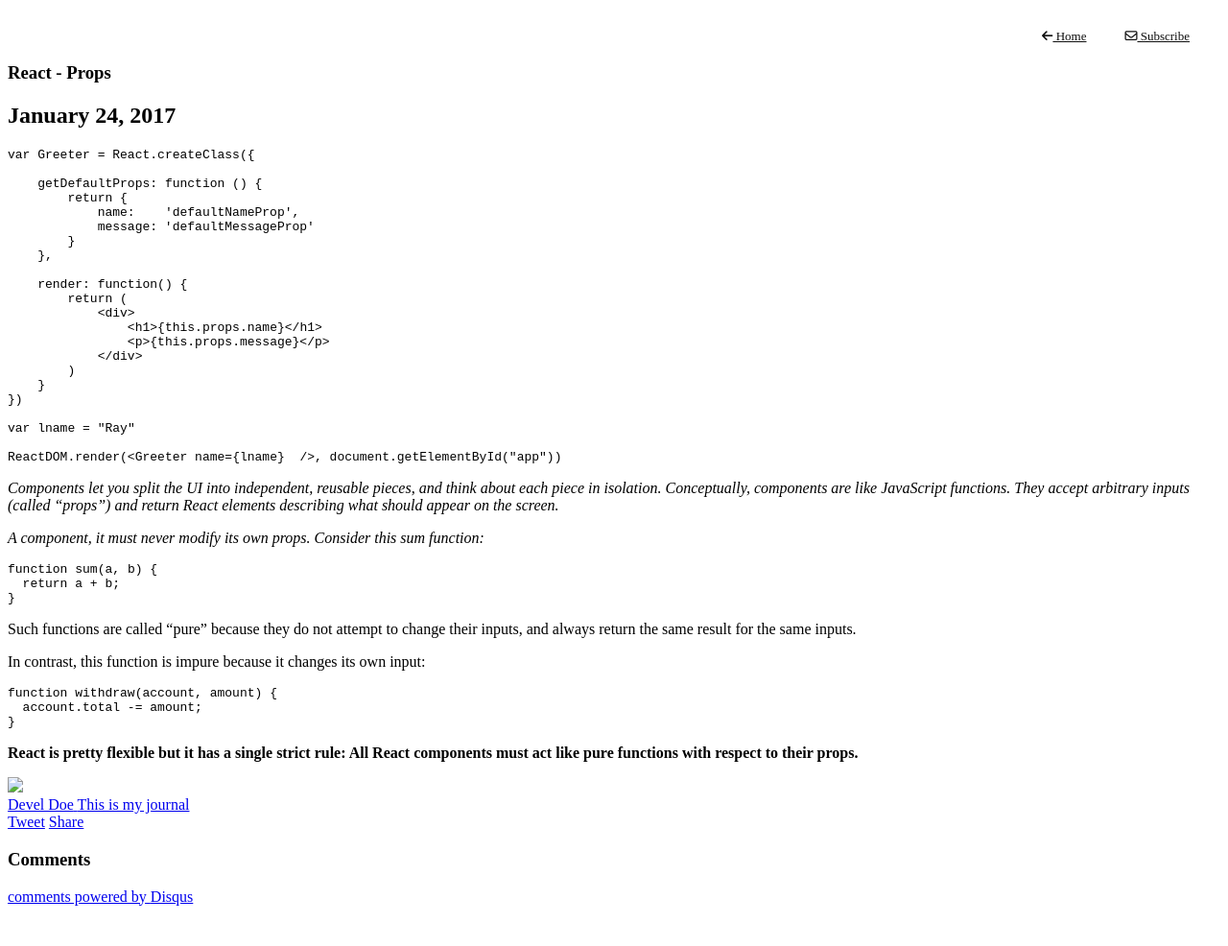
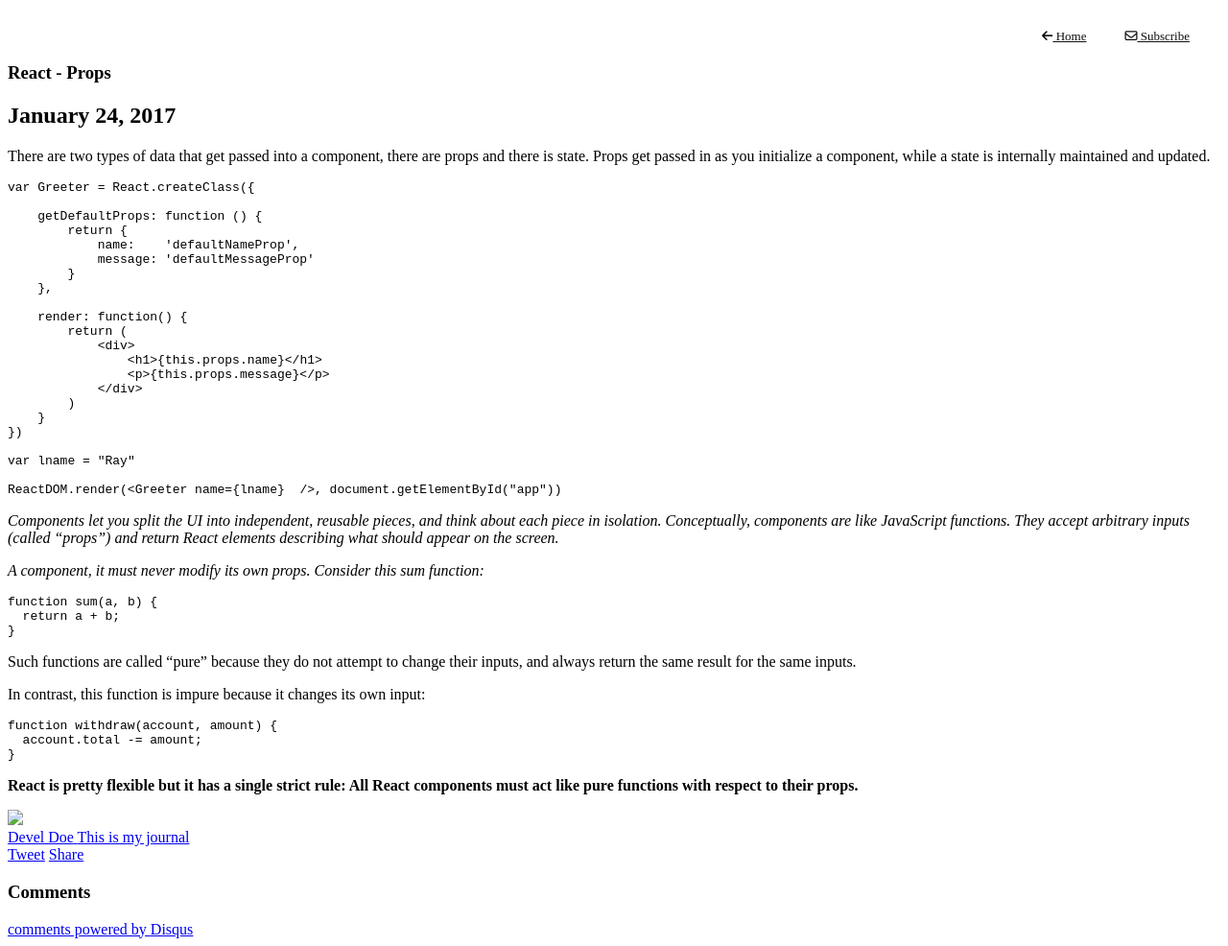
Before and after one commit to develdoe/develdoe.github.io, a Jekyll site: the page built from _posts/2017-01-24-react-props.md, in a window 1280 px wide. Shown: the whole page at 96% size. Built offline with Jekyll 4.4.1, drawn with Linux system fonts in a browser that asks for light colours; nearby versions of some CDN libraries; comment, search, counter and statistics services are not loaded; before the commit the page ends 952 px from its top, so only the background shows below that.

Commit message:
Updated 2017-01-24-react-props.md

````diff
--- a/_posts/2017-01-24-react-props.md
+++ b/_posts/2017-01-24-react-props.md
@@ -6,6 +6,8 @@ socialImg: react
 category:
   - react
 ---
+There are two types of data that get passed into a component, there are props and there is state. Props get passed in as you initialize a component, while a state is internally maintained and updated.
+
 ```js
 var Greeter = React.createClass({
 
````
